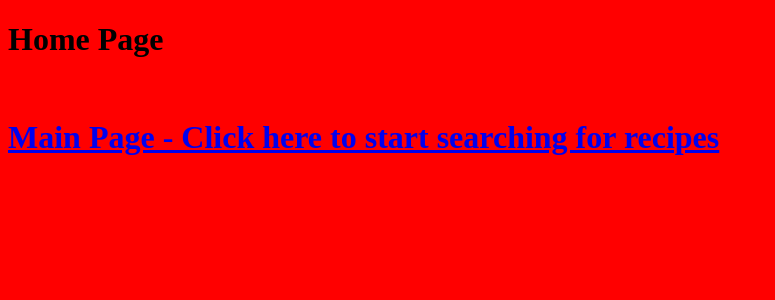
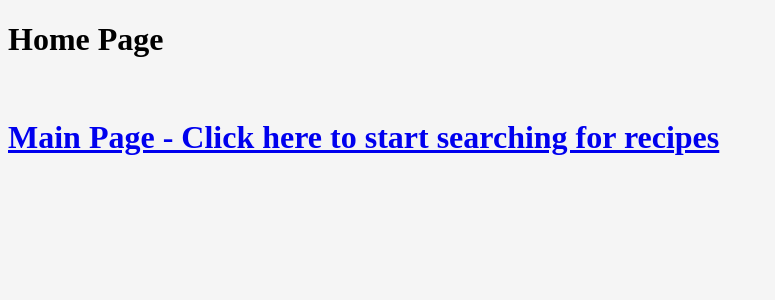
Before and after one commit to rvthai/scrappy-cookbook, a React (Create React App) app: page / in a window 1280 px wide. Shown: the top 300 px of the page, without its empty margins (0-775 px from the left). Built offline with nearby package versions, Linux system fonts and the light colour scheme.

Commit message:
Change background color of app

```diff
--- a/src/stylesheets/App.css
+++ b/src/stylesheets/App.css
@@ -1,3 +1,3 @@
 body {
-  background-color: red;
+  background-color: whitesmoke;
 }
```
